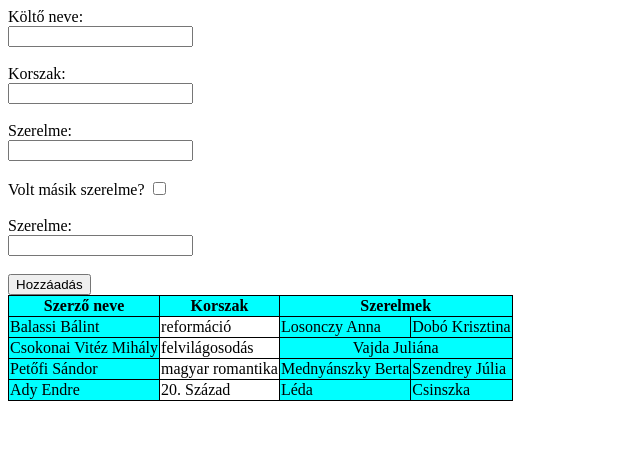
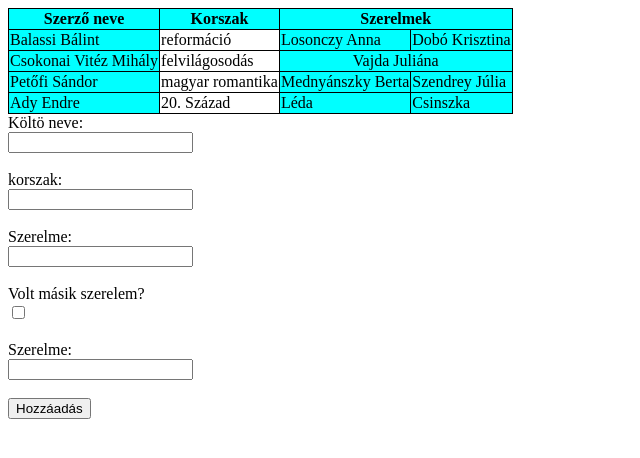
Before and after one commit to nemethkoppany/irodalom, a plain HTML site: page index.html in a window 1280 px wide. Shown: the whole page, without its empty margins (0-640 px from the left). Drawn offline with Linux system fonts and the light colour scheme.

Commit message:
form generalas fuggveny bevezetese

```diff
--- a/index.html
+++ b/index.html
@@ -1,42 +1,11 @@
 <!DOCTYPE html>
 <html lang="en">
+<meta charset="UTF-8">
 <head>
     <title>Irodalom</title>
     <link rel="stylesheet" href="style.css">
 </head>
 <body>
-        <form id="form" action="#">
-            <div class="field">
-            <label for="kolto_nev">Költő neve:</label><br>
-            <input type="text" id="kolto_nev" name="kolto_nev"><br><br>
-            <div class="error"></div>
-            </div>
-
-            <div class="field">
-            <label for="korszak">Korszak:</label><br>
-            <input type="text" id="korszak" name="korszak"><br><br>
-            <div class="error"></div>
-            </div>
-
-            <div class="field">
-            <label for="szerelem1">Szerelme:</label><br>
-            <input type="text" id="szerelem1" name="szerelem1"><br><br>
-            <div class="error"></div>
-            </div>
-
-            <div class="field">
-            <label for="masodik">Volt másik szerelme?</label>
-            <input name="masodik" id="masodik" type="checkbox"><br><br>
-            <div class="error"></div>
-            </div>
-
-            <div class="field">
-            <label for="szerelem2">Szerelme:</label><br>
-            <input type="text" id="szerelem2" name="szerelem2"><br><br>
-            <div class="error"></div>
-            </div>
-            <button>Hozzáadás</button>
-        </form>
         <script src="main.js"></script>
 </body>
 </html>
--- a/main.js
+++ b/main.js
@@ -111,8 +111,8 @@ function tableMakerFunction(array){//Táblagenerálós függvény egy paraméter
     }
 }
 tableMakerFunction(irodalomArray);//Függvény meghívás
+FormMakerFunction();
 
-const form = document.getElementById("form");//Lekérjük id alapján a formot
 form.addEventListener("submit",function(e){//Adunk a form-nak egy eseménykezelőt
     e.preventDefault();//Ezzel megakadályozzuk, hogy alapértelmezetten lefusson a hozzáadás amikor betölt az oldal
 
@@ -191,3 +191,47 @@ function complexValidation(love1,love2,loveCheckbox){//Összetett validáció f
     }
     return valid;//Térjen vissza a valid értékekel
 }
+
+function CreateInput(parent,type,innerHTML,nameID ){//a formhoz szükséges elemeket készytő függvény
+    const div = document.createElement("div");//Készítünk egy div elemet
+    div.className = "field";//Adunk neki egy class-t
+
+    const label = document.createElement("label");//Készítünk egy label elemet
+    label.htmlFor = nameID;//A label forjának megadása
+    label.innerHTML = innerHTML;//Mi lesz a bemeneti mező mellé írva
+
+    const input = document.createElement("input")//input elemet létrehozzuk
+    input.type = type;//input típusának megadása
+    input.id = nameID;//input id-jének megadása
+    input.name = nameID;//input name-jének megadása
+
+    const errorDiv = document.createElement("div")//div létrehozása
+    errorDiv.classList.add("error")//div class-ának megadása
+
+    parent.appendChild(div);//Hozzárendeljük a parent-hez
+    div.appendChild(label);//Hozzárendeljük a div-hez
+    div.appendChild(document.createElement("br"));//Hozzárendelünk a div-hez egy break pointot
+    div.appendChild(input);//Hozzárendeljük a div-hez
+    div.appendChild(document.createElement("br"));//Hozzárendelünk a div-hez egy break pointot
+    div.appendChild(document.createElement("br"));//Hozzárendelünk a div-hez egy break pointot
+    div.appendChild(errorDiv);//Hozzárendeljük a div-hez
+    return div;
+}
+function FormMakerFunction(){//Az űrlap összeállítására szolgáló űrlap
+    const form = document.createElement("form")//form létrehozása
+    form.id = "form"//form id-jének megadása
+    document.body.appendChild(form)//Hozzárakjuk a body-hoz
+
+    form.append(//formhoz hozzáadás
+        CreateInput(form,"text","Költö neve:","kolto_nev"),//A bemeneti mezőket
+        CreateInput(form,"text","korszak:","korszak"),//A bemeneti mezőket
+        CreateInput(form,"text","Szerelme:","szerelem1"),//A bemeneti mezőket
+        CreateInput(form,"checkbox","Volt másik szerelem?","masodik"),//A checkboxot
+        CreateInput(form,"text","Szerelme:","szerelem2")//A bemeneti mezőket
+    )
+
+    const button = document.createElement("button")//gomb létrehozása
+    button.type = "submit"//gomb típusának megadása
+    button.innerHTML = "Hozzáadás"//gomb szövegének megadása
+    form.appendChild(button)//Hozzárendeljük a formhoz
+}
```
Also changed, not shown: style.css (line endings or trailing spaces).
